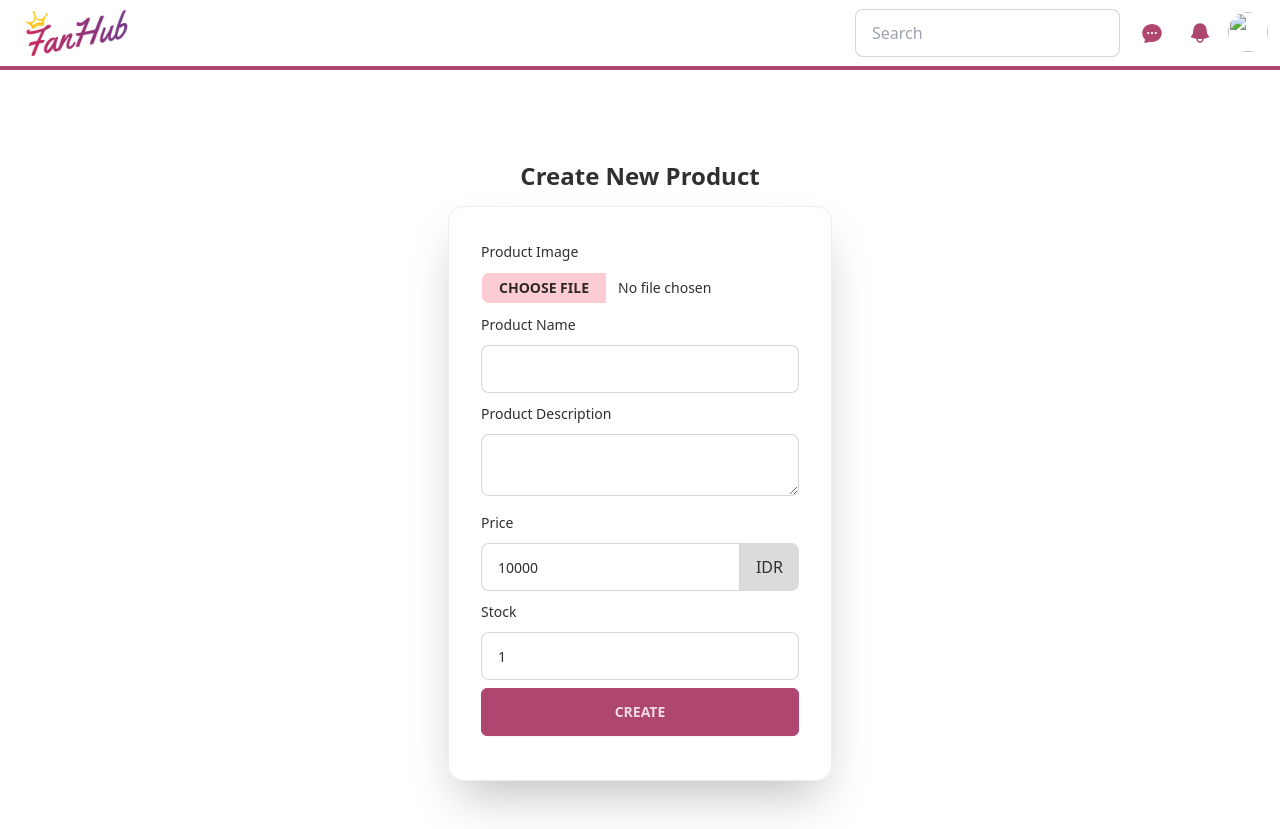
After one commit to samuelchristlie/COMP6738049, a Laravel app: template FanHub2/resources/views/createProduct.blade.php in a window 1280 px wide. The commit adds this page. Run offline with Laravel 10, Linux system fonts and the light colour scheme; the template is opened without the code that fills it, so the values that code supplies are empty; style sheets or scripts are compiled from the project's sources; parts of the project's set-up code (start-up, migrations or seed data) failed here and were passed over.

Commit message:
Create product, product list for verified artists

```diff
--- a/FanHub2/app/Models/Product.php
+++ b/FanHub2/app/Models/Product.php
@@ -10,8 +10,7 @@ class Product extends Model
     use HasFactory;
 
     protected $fillable = [
-        'type',
-        'userId'
+        'userId',
         'productName',
         'description',
         'price',
--- a/FanHub2/package.json
+++ b/FanHub2/package.json
@@ -8,12 +8,10 @@
     "devDependencies": {
         "autoprefixer": "^10.4.14",
         "axios": "^1.1.2",
+        "daisyui": "^3.1.5",
         "laravel-vite-plugin": "^0.7.5",
         "postcss": "^8.4.24",
         "tailwindcss": "^3.3.2",
         "vite": "^4.0.0"
-    },
-    "dependencies": {
-        "daisyui": "^3.1.0"
     }
 }
--- /dev/null
+++ b/FanHub2/resources/views/createProduct.blade.php
@@ -0,0 +1,93 @@
+@extends('template', ['pageTitle' => 'FanHub - Create Product'])
+
+@section('header')
+@include('navbar.user')
+@endsection
+
+@section('content')
+<div class="flex min-h-full flex-col justify-center px-6 py-12 lg:px-8">
+	<div class="sm:mx-auto sm:w-full sm:max-w-sm">
+		<h2 class="mt-10 text-center text-2xl font-bold leading-9">
+		Create New Product
+		</h2>
+	</div>
+
+	<div class="mt-3 sm:mx-auto sm:w-full sm:max-w-sm">
+		@if($errors->any())
+		<div class="mb-5 alert alert-error">
+			<ul>
+				@foreach ($errors->all() as $error)
+				<li>{{ $error }}</li>
+				@endforeach
+			</ul>
+		</div>
+		@endif
+
+		<form class="md:card md:card-bordered md:shadow-2xl" action="/create-product" method="POST" enctype="multipart/form-data">
+			@csrf
+			<div class="card-body mt-0">
+				<div>
+					<label for="image" class="text-sm font-medium leading-6">
+						Product Image
+					</label>
+					<div class="mt-2">
+						<input type="file" required name="image" id="image" class="file-input file-input-sm w-full max-w-xs">
+					</div>
+				</div>
+
+
+				<div>
+					<label for="name" class="text-sm font-medium leading-6">
+						Product Name
+					</label>
+					<div class="mt-2">
+						<input id="name" name="name" required class="input input-bordered w-full py-1.5 sm:text-sm sm:leading-6" value="">
+					</div>
+				</div>
+
+				<div>
+					<label for="description" class="text-sm font-medium leading-6">
+						Product Description
+					</label>
+
+
+
+					<div class="mt-2">
+						<textarea id="description" name="description" required class="textarea textarea-bordered w-full py-1.5 sm:text-sm sm:leading-6"></textarea>
+					</div>
+
+				</div>
+
+				<div>
+					<label for="price" class="text-sm font-medium leading-6">
+						Price
+					</label>
+					<div class="mt-2 input-group">
+
+						<input id="price" type="number" name="price" min="1000" value="10000" required class="input input-bordered w-full py-1.5 sm:text-sm sm:leading-6"  value="">
+						<span>IDR</span>
+					</div>
+
+				</div>
+
+				<div>
+					<label for="stock" class="text-sm font-medium leading-6">
+						Stock
+					</label>
+
+					<div class="mt-2">
+						<input id="stock" name="stock" type="number" min="1" value="1" required class="input input-bordered w-full py-1.5 sm:text-sm sm:leading-6"  value="">
+					</div>
+				</div>
+
+				<div>
+					<button type="submit" class="btn btn-primary flex w-full justify-center rounded-md px-3 py-1.5 mb-3 text-sm font-semibold leading-6 shadow-sm">
+					Create
+					</button>
+
+				</div>
+			</div>
+		</form>
+	</div>
+</div>
+@endsection
--- a/FanHub2/resources/views/editProfile.blade.php
+++ b/FanHub2/resources/views/editProfile.blade.php
@@ -23,7 +23,7 @@
 		</div>
 		@endif
 
-		<form class="md:card md:card-bordered md:shadow-2xl space-y-6" action="/edit-profile" method="POST" enctype="multipart/form-data">
+		<form class="md:card md:card-bordered md:shadow-2xl" action="/edit-profile" method="POST" enctype="multipart/form-data">
 			@csrf
 			<div class="card-body">
 				<div>
--- a/FanHub2/resources/views/navbar/user.blade.php
+++ b/FanHub2/resources/views/navbar/user.blade.php
@@ -21,6 +21,22 @@
 			</div>
 			</button>
 		</a>
+
+		@endif
+
+		@if($user->isArtist())
+		<a href="/sell">
+			<button class="btn btn-ghost btn-circle">
+			<div class="indicator text-primary">
+				<svg xmlns="http://www.w3.org/2000/svg" viewBox="0 0 24 24" fill="currentColor" class="w-6 h-6">
+					<path d="M5.223 2.25c-.497 0-.974.198-1.325.55l-1.3 1.298A3.75 3.75 0 007.5 9.75c.627.47 1.406.75 2.25.75.844 0 1.624-.28 2.25-.75.626.47 1.406.75 2.25.75.844 0 1.623-.28 2.25-.75a3.75 3.75 0 004.902-5.652l-1.3-1.299a1.875 1.875 0 00-1.325-.549H5.223z" />
+					<path fill-rule="evenodd" d="M3 20.25v-8.755c1.42.674 3.08.673 4.5 0A5.234 5.234 0 009.75 12c.804 0 1.568-.182 2.25-.506a5.234 5.234 0 002.25.506c.804 0 1.567-.182 2.25-.506 1.42.674 3.08.675 4.5.001v8.755h.75a.75.75 0 010 1.5H2.25a.75.75 0 010-1.5H3zm3-6a.75.75 0 01.75-.75h3a.75.75 0 01.75.75v3a.75.75 0 01-.75.75h-3a.75.75 0 01-.75-.75v-3zm8.25-.75a.75.75 0 00-.75.75v5.25c0 .414.336.75.75.75h3a.75.75 0 00.75-.75v-5.25a.75.75 0 00-.75-.75h-3z" clip-rule="evenodd" />
+				</svg>
+
+			</div>
+			</button>
+		</a>
+
 
 		@endif
 
```
Also changed, not shown: FanHub2/app/Http/Controllers/ArtistController.php (added, +79 -0 lines), FanHub2/resources/views/component/artist/product.blade.php (added, +21 -0 lines), FanHub2/resources/views/sell.blade.php (added, +20 -0 lines), FanHub2/database/migrations/2023_06_18_073638_create_products_table.php, FanHub2/package-lock.json.
